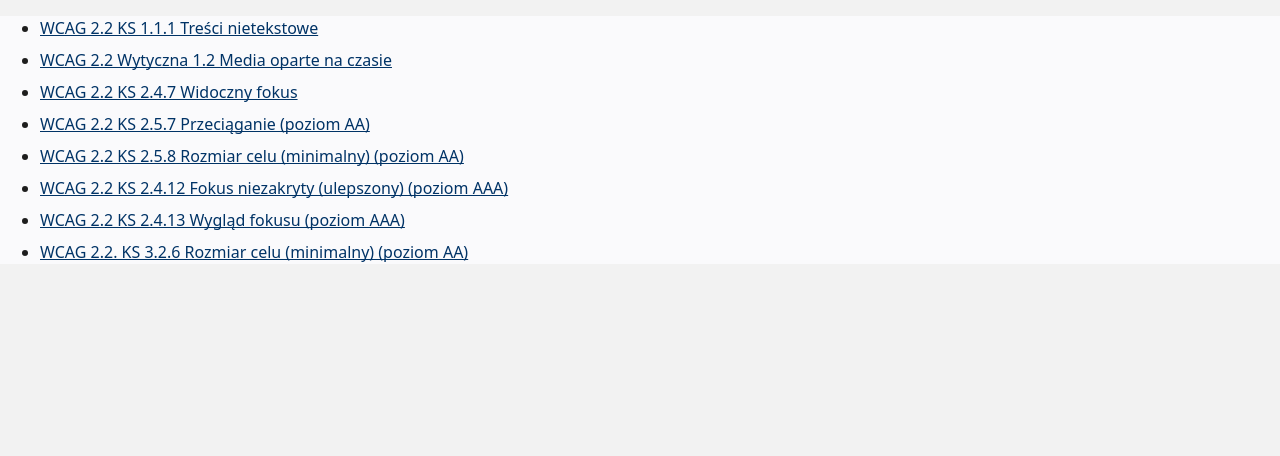
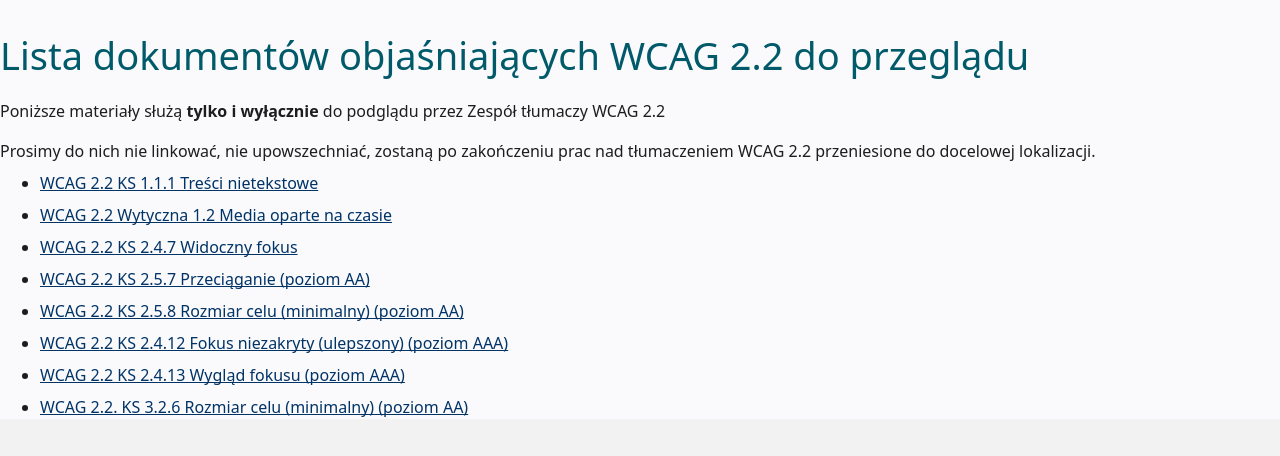
Before and after one commit to irdpl/objasnienia, a plain HTML site: page index.html in a window 1280 px wide. Drawn offline with Linux system fonts and the light colour scheme; a web font is replaced by a local one.

Commit message:
uzupełnienie

```diff
--- a/index.html
+++ b/index.html
@@ -13,6 +13,10 @@
    <body dir="ltr"><a href="#main" class="button button--skip-link">Skocz do treści</a>
 
 <main id="main">
+<h1>Lista dokumentów objaśniających WCAG 2.2 do przeglądu</h1>
+<p>Poniższe materiały służą <strong>tylko i wyłącznie</strong> do podglądu przez Zespół tłumaczy WCAG 2.2</p>
+<p>Prosimy do nich nie linkować, nie upowszechniać, zostaną po zakończeniu prac nad tłumaczeniem WCAG 2.2 przeniesione do docelowej lokalizacji.</p>
+
 <ul>
 <li><a href="wcag21-111-en_gb-pl_pl-C.html">WCAG 2.2 KS 1.1.1 Treści nietekstowe</li>
 <li><a href="WCAG-12-en_gb-pl_pl-C.html">WCAG 2.2 Wytyczna 1.2 Media oparte na czasie</li>
```
